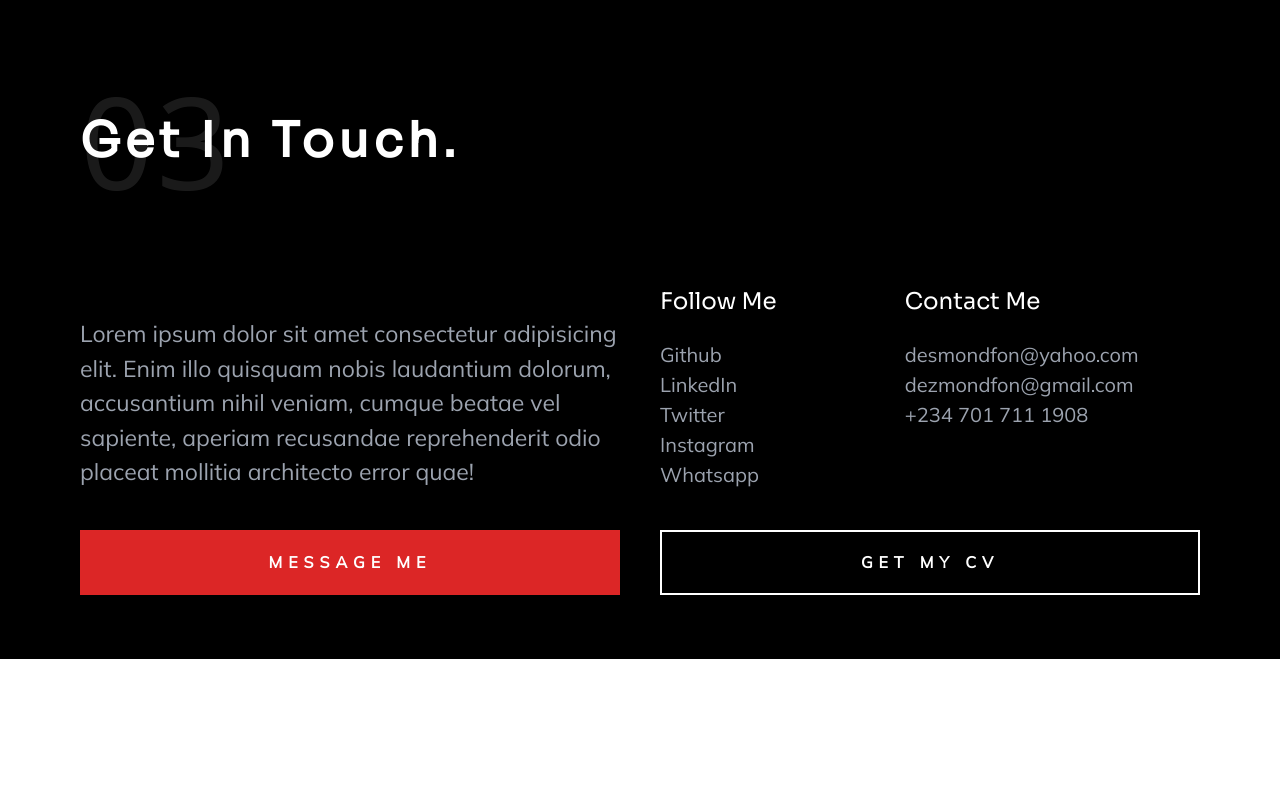
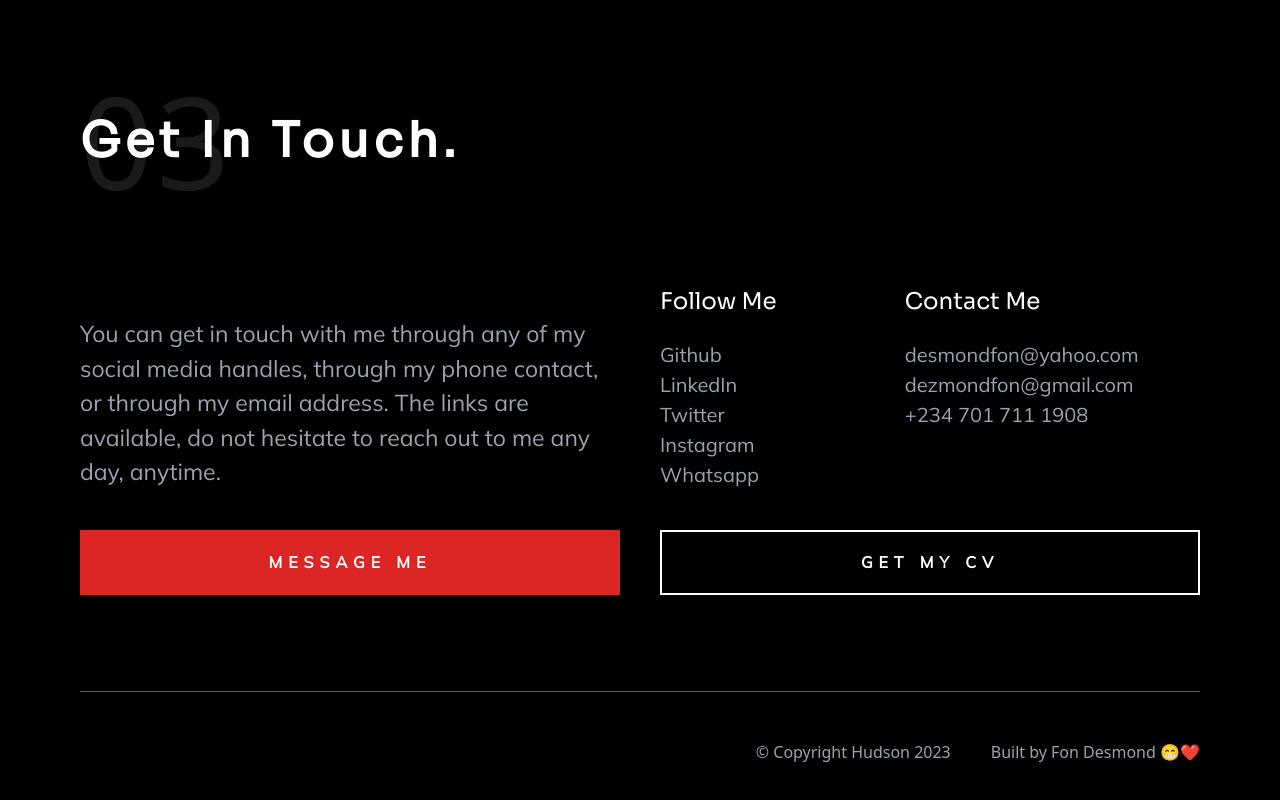
Before and after one commit to Desmond-Fon/my-portfolio, a Next.js app: page / in a window 1280 px wide. Shown: the part 4303-5103 px from the top of the page. Before the commit the page ends 4962 px from the top, so only its background shows below. Built offline with nearby package versions, Linux system fonts and the light colour scheme.

Commit message:
completed the contact section

```diff
--- a/components/Contact.tsx
+++ b/components/Contact.tsx
@@ -9,9 +9,9 @@ const Contact = () => {
             </div>
         </div>
 
-        <div className="flex justify-between items-end mt-[80px] font-mulish text-[23px] gap-10">
+        <div className="flex justify-between items-end mt-[80px] font-mulish text-[23px] gap-10 mb-24">
             <div className="text-gray-400 w-1/2">
-                <p className="mb-10">Lorem ipsum dolor sit amet consectetur adipisicing elit. Enim illo quisquam nobis laudantium dolorum, accusantium nihil veniam, cumque beatae vel sapiente, aperiam recusandae reprehenderit odio placeat mollitia architecto error quae!</p>
+                <p className="mb-10">You can get in touch with me through any of my social media handles, through my phone contact, or through my email address. The links are available, do not hesitate to reach out to me any day, anytime.</p>
 
                 <Link target="_blank" href={"mailto:desmondfon@yahoo.com?subject=Mail to Desmond"} className="hover:text-white">
                     <button className="w-full h-[65px] text-[16px] bg-red-600 text-white tracking-[6px] font-bold hover:bg-red-500 hover:text-white">
@@ -38,7 +38,7 @@ const Contact = () => {
 
                         <p className="text-[20px]"><Link target="_blank" href={"mailto:desmondfon@yahoo.com?subject=Mail to Desmond"} className="hover:text-white">desmondfon@yahoo.com</Link></p>
                         <p className="text-[20px]"><Link target="_blank" href={"mailto:dezmondfon@gmail.com?subject=Mail to Fon"} className="hover:text-white">dezmondfon@gmail.com</Link></p>
-                        <p className="text-[20px]">+234 701 711 1908</p>
+                        <p className="text-[20px]"><Link href="tel:07017111908" className="hover:text-white">+234 701 711 1908</Link></p>
 
                     </div>
                 </div>
@@ -48,8 +48,14 @@ const Contact = () => {
                     </button>
                 </Link>
             </div>
+
         </div>
+        <div className="w-full h-[1px] bg-gray-600"></div>
 
+        <div className="text-gray-400 pt-12 text-right flex gap-10 justify-end">
+            <p>© Copyright Hudson 2023</p>
+            <p> Built by Fon Desmond 😁❤️</p>
+        </div>
 
     </div>);
 }
```
